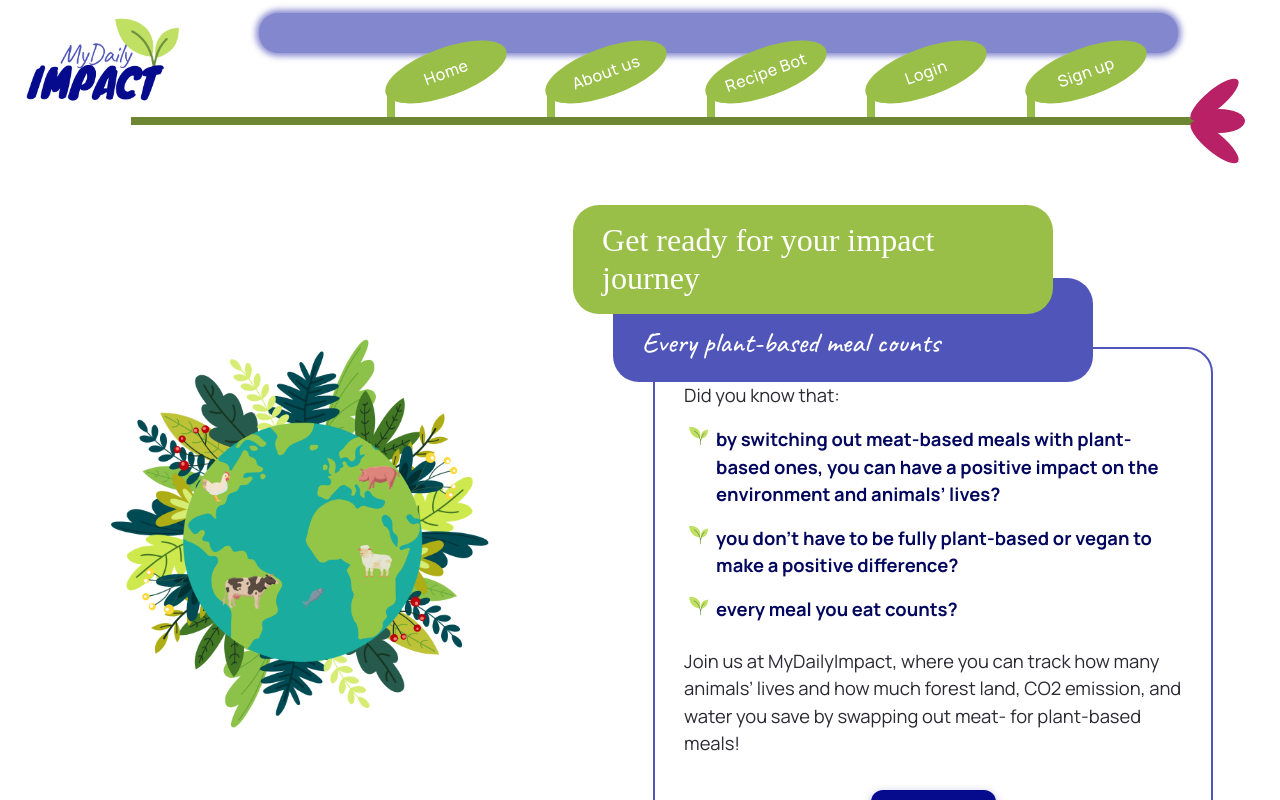
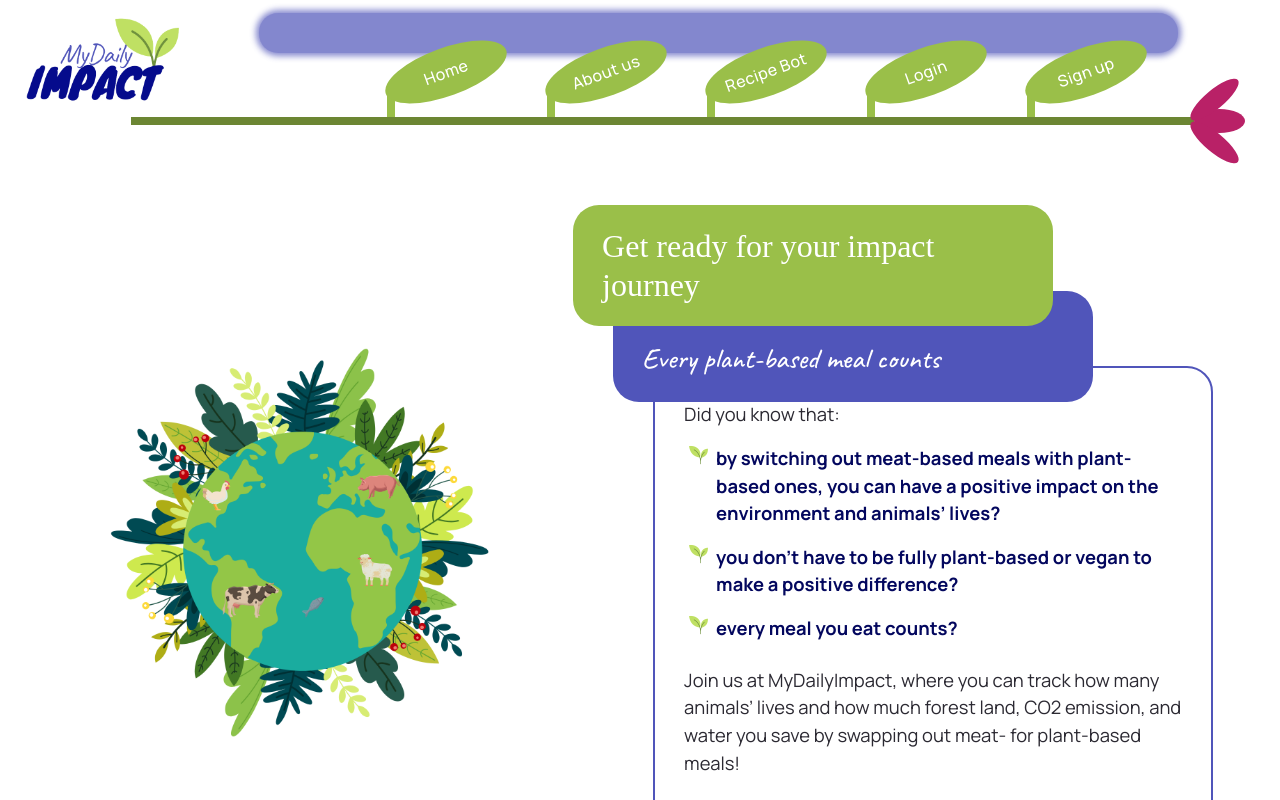
Before and after one commit to TechLabs-Remote-Bootcamp/WS24-MyDailyImpact, a React (Vite) app in the folder mdi-react/: page / in a window 1280 px wide. Shown: the top 800 px of the page. Built offline with nearby package versions, Linux system fonts and the light colour scheme; a web font is replaced by a local one.

Commit message:
little increase of padding of colored boxes

```diff
--- a/mdi-react/src/components/core/ColoredContainers/Colored-Containers.module.scss
+++ b/mdi-react/src/components/core/ColoredContainers/Colored-Containers.module.scss
@@ -25,7 +25,7 @@
     grid-row: 1 / 3;
     background-color: $secondary;
     border-radius: 26px;
-    padding: 1rem 1.8rem;
+    padding: 1.4rem 1.8rem;
     z-index: 50;
 
     h2 {
@@ -39,7 +39,7 @@
     grid-column: 2 / 5;
     grid-row: 2 / 5;
     border-radius: 26px;
-    padding: 1rem 1.8rem;
+    padding: 1.2rem 1.8rem;
     background-color: $primary-medium;
     font-family: $font-family-page-title;
     z-index: 10;
```
